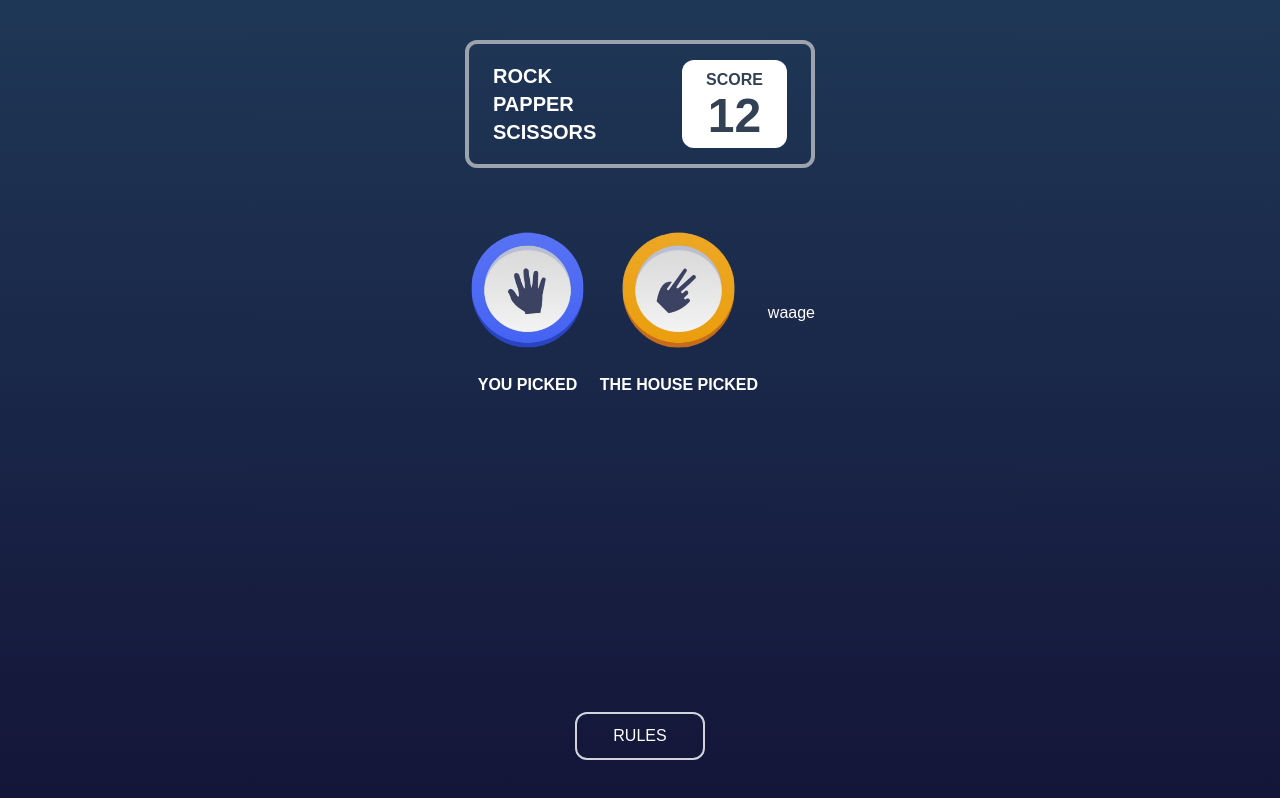
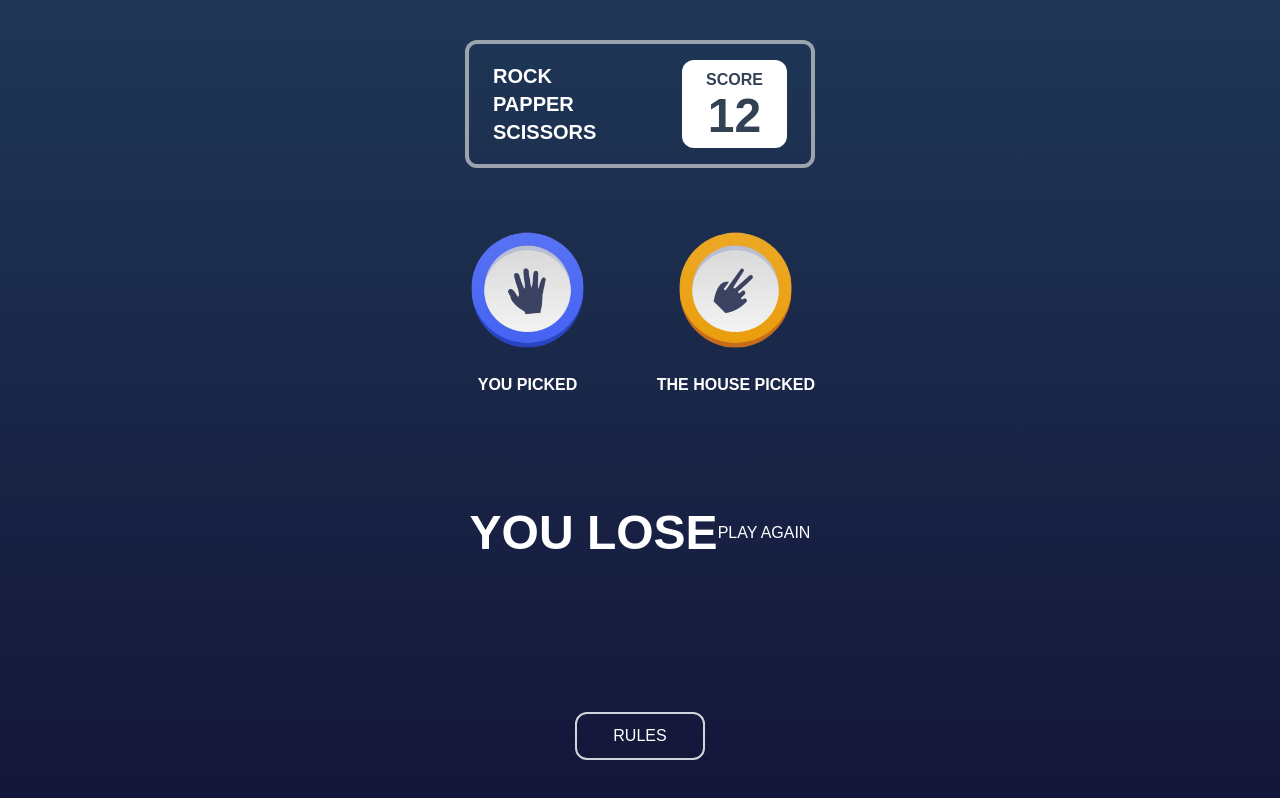
Before and after one commit to Cotne2003/social-media-app, a Next.js app: page / in a window 1280 px wide. Both pictures are taken after a click on the picture 557 px from the left and 290 px from the top of the page. Built offline with nearby package versions, Linux system fonts and the light colour scheme.

Commit message:
added winer or lose text

```diff
--- a/components/HomePage.tsx
+++ b/components/HomePage.tsx
@@ -117,13 +117,16 @@ const HomePage = () => {
               )}
               <h2 className="font-semibold">THE HOUSE PICKED</h2>
             </div>
-            <h1>
+          </div>
+          <div className="flex justify-center mt-28">
+            <h1 className="text-5xl font-bold">
               {playerWin === true
-                ? "moige"
+                ? "YOU WIN"
                 : playerWin === false
-                ? "waage"
-                : "undefined"}
+                ? "YOU LOSE"
+                : ""}
             </h1>
+            <button>PLAY AGAIN</button>
           </div>
         </section>
       )}
```
